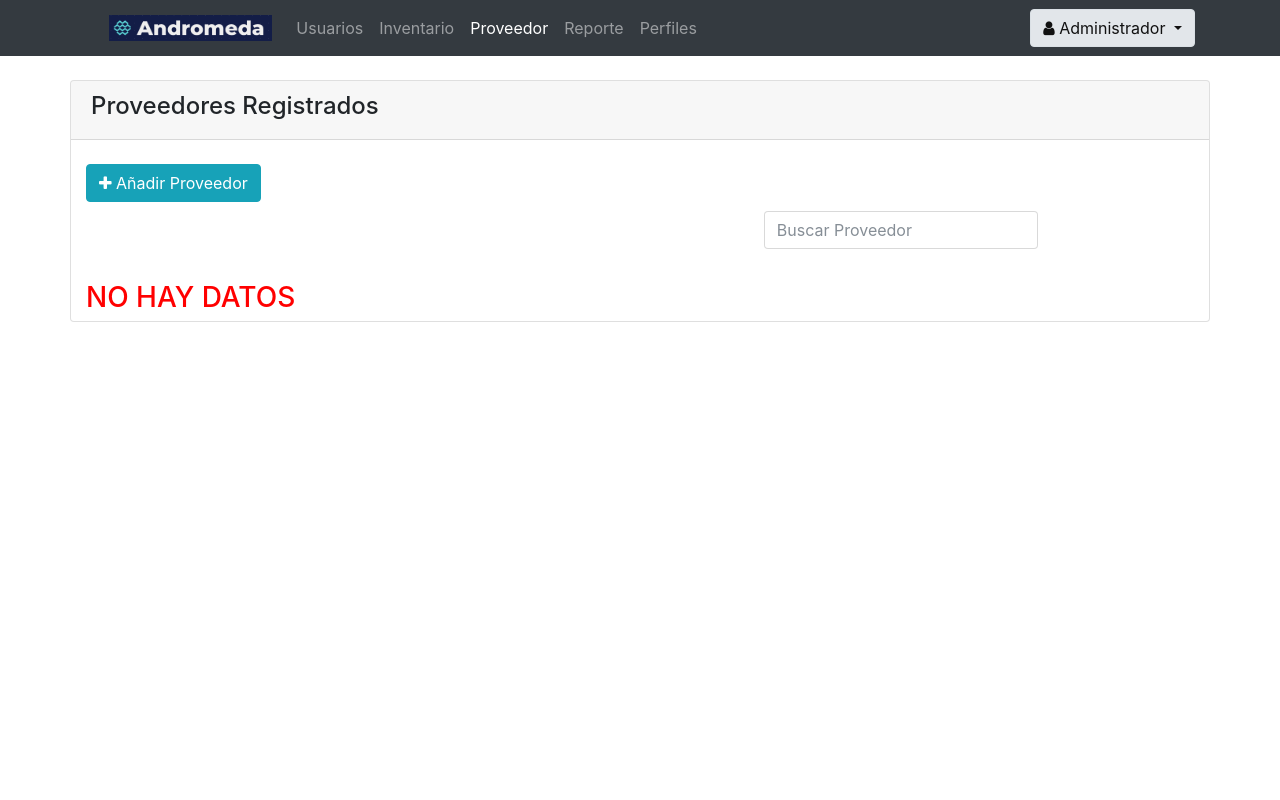
After one commit to FeriaMaomao/Proyecto-Frontend, a PHP site: page /Vista/proveedor.php in a window 1280 px wide. The commit adds this page. Run offline with PHP 8.4, Linux system fonts and the light colour scheme; the visitor is signed in with stand-in values (Sample User, id 1); data that the repository does not hold is empty.

Commit message:
Módulo Proveedor Front & Back

```diff
--- a/CSS/styleProvider.css
+++ b/CSS/styleProvider.css
@@ -64,3 +64,7 @@
 /* Extra large devices (large desktops, 1200px and up)*/
 @media (min-width: 1200px) {
 }
+
+.input-search {
+  margin-left: 60%;
+}
--- a/Controlador/BuscarProveedor.php
+++ b/Controlador/BuscarProveedor.php
@@ -24,8 +24,8 @@
         <th>ID Proveedor</th>
         <th>NIT</th>
         <th>Nombre</th>
-        <th>Direccion</th>
-        <th>Telefono</th>
+        <th>Dirección</th>
+        <th>Teléfono</th>
       </tr>
     </thead>
     <tbody>";
@@ -40,8 +40,8 @@
         <td>".$fila['Direccion']."</td>
         <td>".$fila['Telefono']."</td> ";
         if($_SESSION['rol']==1) {
-       $salida.= "<td><button title='Eliminar' type='button' name='eliminar' class='btn btn-primary' onclick='EliminarProveedor(".$fila['id_Proveedor'].")'><span class='icon-remove-user'></span></button></td>
-        <td><button title='Actualizar' type='button' name='actualizar' class='btn btn-primary' onclick='ModificarProveedor(".$fila['id_Proveedor'].")'><span class='icon-shuffle'></span></button></td>
+       $salida.= "<td><button title='Eliminar' style='width: 80%' type='button' name='eliminar' class='btn btn-danger' onclick='EliminarProveedor(".$fila['id_Proveedor'].")'><i class='fa fa-trash'></i></button></td>
+        <td><button style='width: 80%' title='Actualizar' type='button' name='actualizar' class='btn btn-primary' onclick='ModificarProveedor(".$fila['id_Proveedor'].")'><i class='fa fa-edit'></i></button></td>
         </tr>"; }
 
 
--- a/Controlador/validarActualizarProveedor.php
+++ b/Controlador/validarActualizarProveedor.php
@@ -15,10 +15,10 @@
 
 if ($resultado){
 
-	header ("location:../Vista/listaProveedor.php?&msj=3");
+	header ("location:../Vista/proveedor.php?&msj=3");
 }
 else{
 
-	header ("location:../Vista/listaProveedor.php?&msj=4");
+	header ("location:../Vista/proveedor.php?&msj=4");
 }
 ?>
--- a/Controlador/validarEliminarProveedor.php
+++ b/Controlador/validarEliminarProveedor.php
@@ -8,9 +8,9 @@
 $resultado = $objConexion->query($sql);
 
 if ($resultado){
-	header ("location:../Vista/listaProveedores.php?&msj=5");
+	header ("location:../Vista/proveedor.php?&msj=5");
 }
 else{
-    header ("location:../Vista/listaProveedores.php?&msj=6");
+    header ("location:../Vista/proveedor.php?&msj=6");
 }
 ?>
--- a/Controlador/validarInsertarProveedor.php
+++ b/Controlador/validarInsertarProveedor.php
@@ -14,10 +14,10 @@
 
 if ($resultado){
 
-	header ("location:../Vista/listaProveedor.php?&msj=1");
+	header ("location:../Vista/proveedor.php?&msj=1");
 }
 else{
 
-	header ("location:../Vista/listaProveedor.php?&msj=2");
+	header ("location:../Vista/proveedor.php?&msj=2");
 }
 ?>
--- a/Vista/nosotros.html
+++ b/Vista/nosotros.html
@@ -35,7 +35,7 @@
                         <a class="nav-link" href="#">Inventario</a>
                     </li>
                     <li class="nav-item">
-                        <a class="nav-link" href="proveedor.html">Proveedores</a>
+                        <a class="nav-link" href="proveedor.php">Proveedores</a>
                     </li>
                     <li class="nav-item">
                         <a class="nav-link" href="#">Perfiles</a>
--- /dev/null
+++ b/Vista/proveedor.php
@@ -0,0 +1,180 @@
+<?php
+session_start();
+extract ($_REQUEST);
+if (!isset($_SESSION['user']))
+    header("location:../index.php?x=2");
+if (!isset($_REQUEST['msj'])){
+    $msj=0;
+}
+?>
+
+
+<html>
+
+<head>
+    <meta charset="UTF-8" />
+    <meta name="viewport"
+        content="width=device-width, user-scalable=no, initial-scale=1.0, maximum-scale=1.0, minimum-scale=1.0" />
+    <link rel="shortcut icon" href="../Imagenes/single-logo.png">
+    <link rel="stylesheet" href="../CSS/bootstrap.min.css" />
+    <link rel="stylesheet" href="../CSS/styleProvider.css" />
+    <link rel="stylesheet" href="../fonts/font-awesome-4.7.0/css/font-awesome.min.css" />
+    <title>Andromeda-Inventory</title>
+    <script>
+    function ModificarProveedor(codproveedor) {
+        window.location = "demo/componentes/actualizarProveedor.php?parametro=" + codproveedor;
+    }
+
+    function EliminarProveedor(codproveedor) {
+        window.location = "../Controlador/validarEliminarProveedor.php?parametro=" + codproveedor;
+    }
+    </script>
+</head>
+
+<body>
+    <nav class="navbar navbar-expand-lg navbar-dark bg-dark slider1">
+        <div class="container">
+            <a class="navbar-brand display-4 ml-4 mytext" href="nosotros.html">
+                <img src="../Imagenes/logo andromeda.PNG" width="200" height="50"
+                    class="d-inline-block align-top img-fluid" alt="" />
+            </a>
+            <button class="navbar-toggler" type="button" data-toggle="collapse" data-target="#navbarNav"
+                aria-controls="navbarNav" aria-expanded="false" aria-label="Toggle navigation">
+                <span class="navbar-toggler-icon"></span>
+            </button>
+            <div class="collapse navbar-collapse" id="navbarNav">
+                <ul class="navbar-nav">
+                    <li class="nav-item">
+                        <a class="nav-link" href="">Usuarios</a>
+                    </li>
+                    <li class="nav-item">
+                        <a class="nav-link" href="listaInventario.html">Inventario</a>
+                    </li>
+                    <li class="nav-item active">
+                        <a class="nav-link" href="proveedor.php">Proveedor</a>
+                    </li>
+                    <li class="nav-item">
+                        <a class="nav-link" href="Reportes.php">Reporte</a>
+                    </li>
+                    <li class="nav-item">
+                        <a class="nav-link" href="Perfiles.html">Perfiles</a>
+                    </li>
+                </ul>
+                <div id="btn-menu" class="pull-right collapse navbar-collapse justify-content-end">
+                    <div class="dropdown show">
+                        <a class="btn btn-light dropdown-toggle" href="#" role="button" id="dropdownMenuLink"
+                            data-toggle="dropdown" aria-haspopup="true" aria-expanded="false">
+                            <i class="fa fa-user" aria-hidden="true"></i> Administrador
+                        </a>
+                        <div div class="dropdown-menu" aria-labelledby="dropdownMenuLink">
+                            <a class="dropdown-item" href="salir.php" onmouseover="mopen('m1')"
+                                onmouseout="mclosetime()"><span class="fa fa-sign-out"></span> Cerrar Sesión</a>
+                        </div>
+                    </div>
+                </div>
+            </div>
+        </div>
+    </nav>
+    <br />
+    <div class="content">
+        <div class="container-fluid">
+            <div class="row">
+                <div class="col-md-12">
+                    <div class="card">
+                        <div class="card-header" data-background-color="green">
+                            <h4 class="title">Proveedores Registrados</h4>
+                        </div>
+                        <div class="card-content">
+                            <div class="container">
+                                <br>
+                                <?php if($_SESSION['rol']==1) { ?>
+                                <a data-target="#modalNuevoUsuario" data-toggle="modal"><button
+                                        data-background-color="green" id="nuevo-usuario" class="btn btn-info">
+                                        <i class="fa fa-plus"></i> Añadir Proveedor
+                                    </button></a><?php } ?>
+                                <div class="btn input-search">
+                                    <input type="text" class="form-control" placeholder="Buscar Proveedor"
+                                        name="caja_busqueda" id="caja_busqueda">
+                                </div>
+                                <br>
+                                <?php
+                                    if ($msj==1)
+                                        echo '<h3 style="color:green" align="center">Se ha Agregado el Proveedor Correctamente</h3>';
+                                    if ($msj==2)
+                                        echo '<h3 style="color:red" align="center">Problemas al Agregar Proveedor, Por favor revise los datos</h3>';
+                                    if ($msj==3)
+                                        echo '<h3 style="color:green" align="center">Se ha Modificado el Proveedor Correctamente</h3>';
+                                    if ($msj==4)
+                                        echo '<h3 style="color:red" align="center">Problemas al Modificar Proveedor, Por favor revise</h3>';
+                                    if ($msj==5)
+                                        echo '<h3 style="color:green" align="center">Se ha Eliminado el Proveedor Correctamente</h3>';
+                                    if ($msj==6)
+                                        echo '<h3 style="color:red" align="center">Problemas al Eliminar Proveedor, Por favor revise</h3>';
+                                ?>
+                                <br>
+                                <div id="datos">
+                                </div>
+                            </div>
+                        </div>
+                    </div>
+                    <div class="modal fade" id="modalNuevoUsuario" tabindex="-1" aria-hidden="true">
+                        <div class="modal-dialog" role="document">
+                            <div class="modal-content">
+                                <div class="modal-header">
+                                    <h5 class="modal-title" id="exampleModalLabel">Añadir Proveedor</h5>
+                                    <button type="button" class="close" data-dismiss="modal" aria-label="Close">
+                                        <span aria-hidden="true">&times;</span>
+                                    </button>
+                                </div>
+                                <div class="modal-body">
+                                    <form id="form-nu" role="form" action="../Controlador/validarInsertarProveedor.php"
+                                        method="post">
+                                        <div class="form-group">
+                                            <label for="Nit">NIT: </label>
+                                            <input style="width:80%" class="form-control" type="text" id="Nit"
+                                                name="Nit" placeholder="Ingrese el NIT de la empresa a registrar"
+                                                required>
+                                        </div>
+                                        <div class="form-group">
+                                            <label for="Nombre">Nombre: </label>
+                                            <input style="width:80%" type="text" class="form-control"
+                                                id="NombreProveedor" name="NombreProveedor"
+                                                placeholder="Ingrese el nombre de la empresa a registrar" required>
+                                        </div>
+                                        <div class="form-group">
+                                            <label for="Direccion">Dirección: </label>
+                                            <input style="width:80%" type="text" class="form-control"
+                                                id="DireccionProveedor"
+                                                placeholder="Ingrese la direccion de la empresa a registrar"
+                                                name="DireccionProveedor" required>
+                                        </div>
+                                        <div class="form-group">
+                                            <label for="Telefono">Teléfono: </label>
+                                            <input style="width:80%" type="text" class="form-control"
+                                                id="TelefonoProveedor" name="TelefonoProveedor"
+                                                placeholder="Ingrese el telefono de la empresa a registrar" required>
+                                        </div>
+                                        <br>
+                                        <br>
+                                        <div align="middle">
+                                            <button type="reset" class="btn btn-secondary">Cancelar</button>
+                                            <button type="submit" class="btn btn-primary">Registrar</button>
+                                        </div>
+                                    </form>
+                                </div>
+                            </div>
+                        </div>
+                    </div>
+                </div>
+            </div>
+        </div>
+    </div>
+    <script type="text/javascript" src="https://code.jquery.com/jquery-3.3.1.min.js"></script>
+    <script type="text/javascript" src="../Js/Proveedor.js"></script>
+    <script src="../Js/jquery.min.js"></script>
+    <script src="../Js/popper.js"></script>
+    <script src="../Js/bootstrap.min.js"></script>
+    <script src="../Js/table.js"></script>
+</body>
+
+</html>
```
Also changed, not shown: Vista/demo/componentes/actualizarProveedor.php (added, +150 -0 lines), Vista/proveedor.html (deleted, +0 -147 lines).
